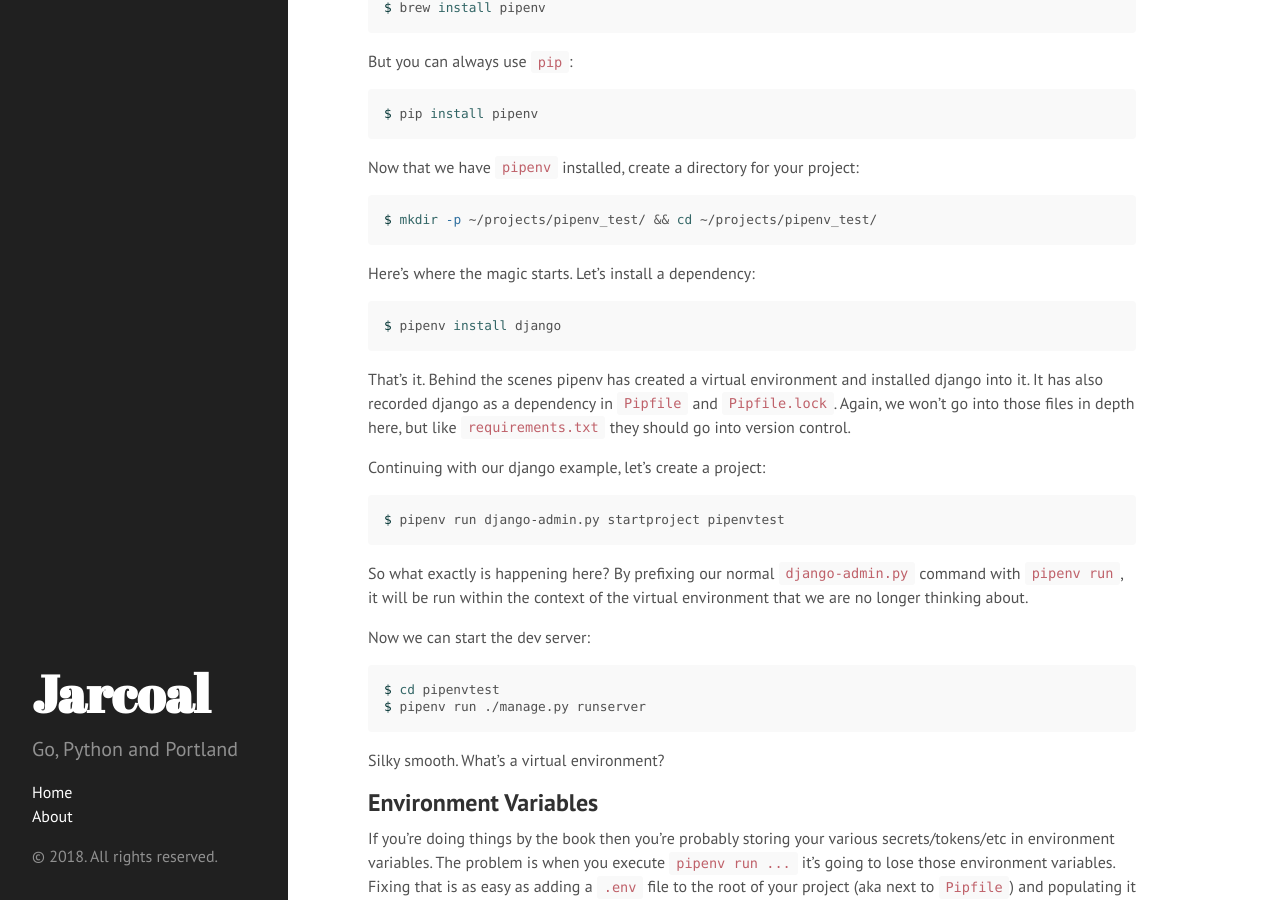
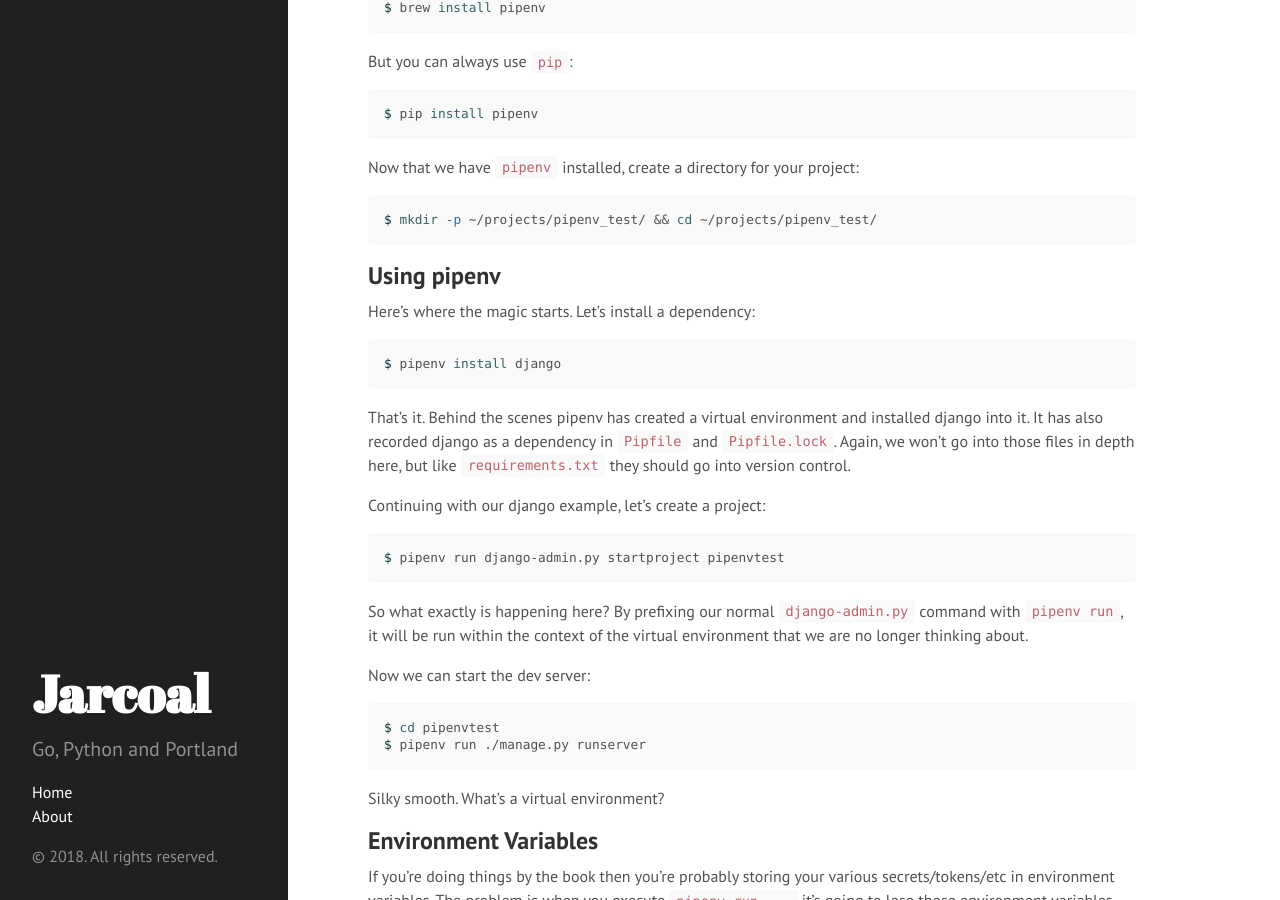
Before and after one commit to jarcoal/jarcoal.github.io, a Jekyll site: the page built from _posts/2018-03-10-say-goodbye-to-virtualenv.markdown, in a window 1280 px wide and 900 px high, scrolled down 567 px. Built offline with Jekyll 4.4.1, drawn with Linux system fonts in a browser that asks for light colours.

Commit message:
add another header for pipenv post

````diff
--- a/_posts/2018-03-10-say-goodbye-to-virtualenv.markdown
+++ b/_posts/2018-03-10-say-goodbye-to-virtualenv.markdown
@@ -31,6 +31,8 @@ Now that we have `pipenv` installed, create a directory for your project:
 ```sh
 $ mkdir -p ~/projects/pipenv_test/ && cd ~/projects/pipenv_test/
 ```
+
+## Using pipenv
 
 Here's where the magic starts.  Let's install a dependency:
 
````
